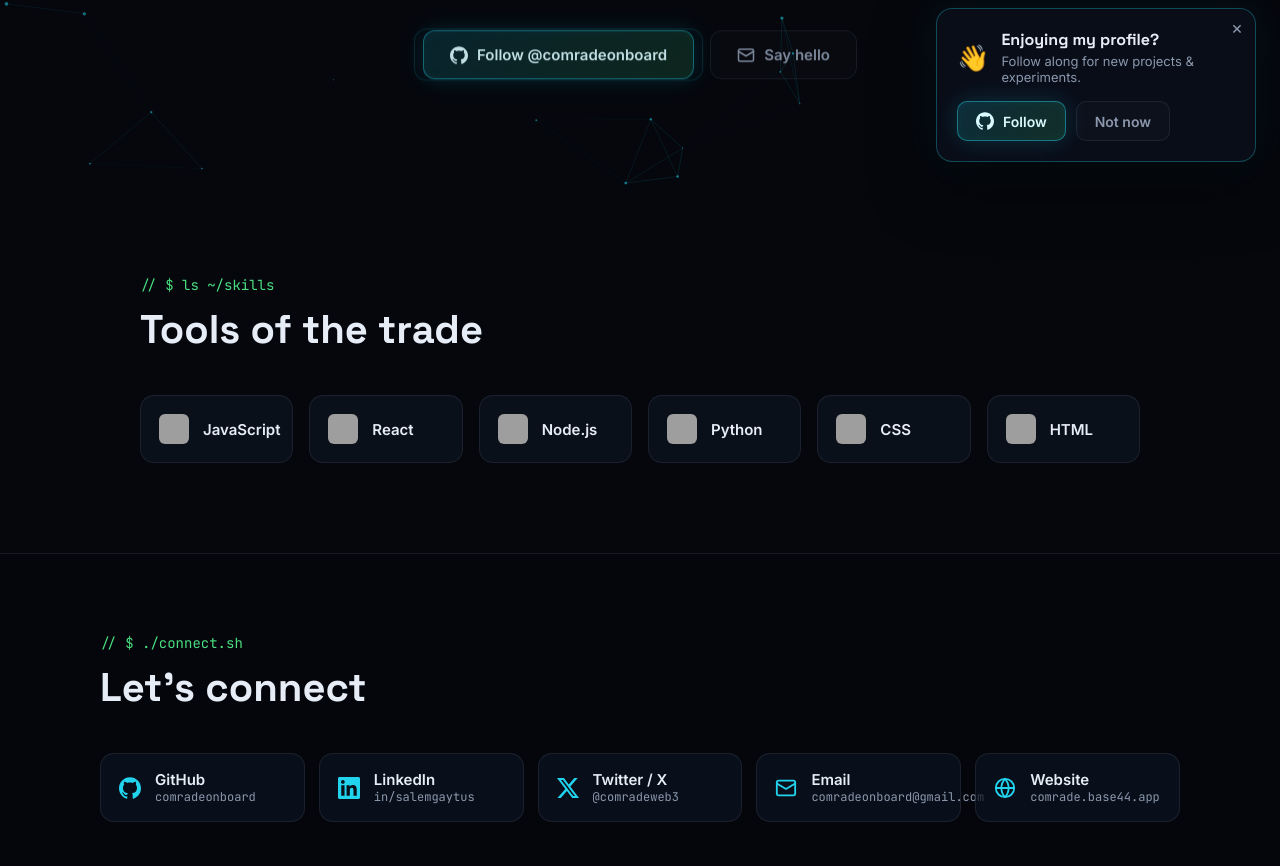
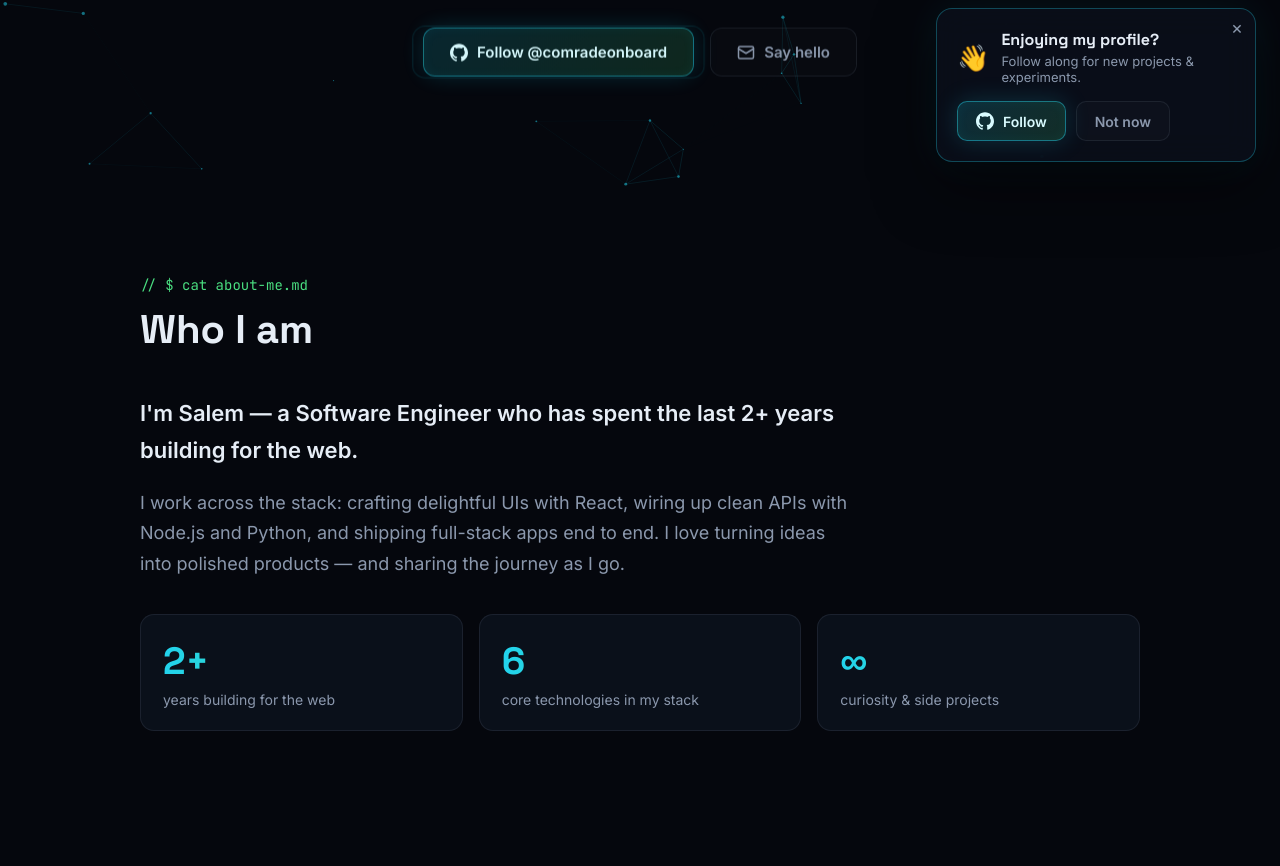
Before and after one commit to comradeonboard/comradeonboard, a React (Vite) app: page / in a window 1280 px wide. Shown: the part 614-1480 px from the top of the page. Built offline with nearby package versions, Linux system fonts and the light colour scheme; grey boxes are pictures that could not be loaded.

Commit message:
Add Who I am section with animated stats
Co-authored-by: comradeonboard <180728229+comradeonboard@users.noreply.github.com>

```diff
--- a/src/App.jsx
+++ b/src/App.jsx
@@ -1,6 +1,7 @@
 import ParticleField from './components/ParticleField.jsx'
 import Nav from './components/Nav.jsx'
 import Hero from './components/Hero.jsx'
+import About from './components/About.jsx'
 import Skills from './components/Skills.jsx'
 import Footer from './components/Footer.jsx'
 import FollowPrompt from './components/FollowPrompt.jsx'
@@ -12,6 +13,7 @@ export default function App() {
       <Nav />
       <main>
         <Hero />
+        <About />
         <Skills />
       </main>
       <Footer />
--- /dev/null
+++ b/src/components/About.jsx
@@ -0,0 +1,47 @@
+import { motion } from 'framer-motion'
+
+const STATS = [
+  { value: '2+', label: 'years building for the web' },
+  { value: '6', label: 'core technologies in my stack' },
+  { value: '∞', label: 'curiosity & side projects' }
+]
+
+export default function About() {
+  return (
+    <section className="section" id="about">
+      <span className="section-kicker">// $ cat about-me.md</span>
+      <h2 className="section-title">Who I am</h2>
+      <motion.div
+        className="about-text"
+        initial={{ opacity: 0, y: 24 }}
+        whileInView={{ opacity: 1, y: 0 }}
+        viewport={{ once: true, margin: '-60px' }}
+        transition={{ duration: 0.6 }}
+      >
+        <p>
+          I&apos;m Salem — a Software Engineer who has spent the last 2+ years building for the web.
+        </p>
+        <p>
+          I work across the stack: crafting delightful UIs with React, wiring up clean APIs with
+          Node.js and Python, and shipping full-stack apps end to end. I love turning ideas into
+          polished products — and sharing the journey as I go.
+        </p>
+      </motion.div>
+      <div className="stats-grid">
+        {STATS.map((s, i) => (
+          <motion.div
+            key={s.label}
+            className="stat-card"
+            initial={{ opacity: 0, y: 24 }}
+            whileInView={{ opacity: 1, y: 0 }}
+            viewport={{ once: true, margin: '-60px' }}
+            transition={{ duration: 0.5, delay: i * 0.1 }}
+          >
+            <span className="stat-value">{s.value}</span>
+            <span className="stat-label">{s.label}</span>
+          </motion.div>
+        ))}
+      </div>
+    </section>
+  )
+}
--- a/src/index.css
+++ b/src/index.css
@@ -367,6 +367,60 @@ img {
   margin-bottom: 40px;
 }
 
+/* ---------- about ---------- */
+.about-text p {
+  font-size: 18px;
+  line-height: 1.7;
+  color: var(--muted);
+  max-width: 720px;
+  margin-bottom: 18px;
+}
+
+.about-text p:first-child {
+  font-size: 22px;
+  color: var(--text);
+  font-weight: 600;
+}
+
+.stats-grid {
+  display: grid;
+  grid-template-columns: repeat(auto-fit, minmax(200px, 1fr));
+  gap: 16px;
+  margin-top: 34px;
+}
+
+.stat-card {
+  display: flex;
+  flex-direction: column;
+  gap: 6px;
+  padding: 22px;
+  border-radius: 14px;
+  background: var(--panel);
+  border: 1px solid var(--border);
+  transition: transform 0.25s ease, border-color 0.25s ease, box-shadow 0.25s ease;
+}
+
+.stat-card:hover {
+  transform: translateY(-5px);
+  border-color: rgba(74, 222, 128, 0.45);
+  box-shadow: 0 12px 32px rgba(74, 222, 128, 0.1);
+}
+
+.stat-value {
+  font-family: var(--display);
+  font-size: 38px;
+  font-weight: 700;
+  background: linear-gradient(92deg, var(--cyan), var(--green));
+  -webkit-background-clip: text;
+  background-clip: text;
+  color: transparent;
+}
+
+.stat-label {
+  font-size: 14px;
+  color: var(--muted);
+}
+
 .skills-grid {
   display: grid;
   grid-template-columns: repeat(auto-fit, minmax(150px, 1fr));
```
